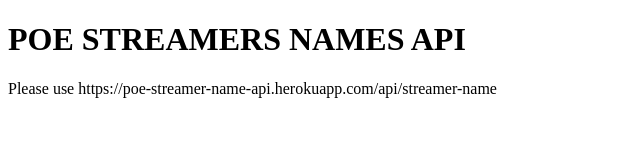
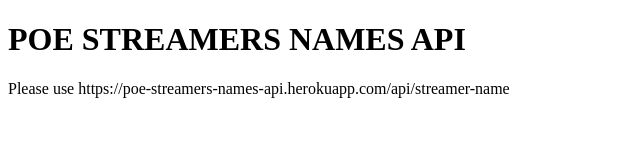
Before and after one commit to imatimba/poe-streamers-names-api, a website: page index.html in a window 1280 px wide. Shown: the full height of the page, 0-640 px from the left. Drawn offline with Linux system fonts and the light colour scheme.

Commit message:
html update 2

```diff
--- a/index.html
+++ b/index.html
@@ -8,6 +8,6 @@
 </head>
 <body>
     <h1>POE STREAMERS NAMES API</h1>
-    <p>Please use https://poe-streamer-name-api.herokuapp.com/api/streamer-name</p>
+    <p>Please use https://poe-streamers-names-api.herokuapp.com/api/streamer-name</p>
 </body>
 </html>
```
